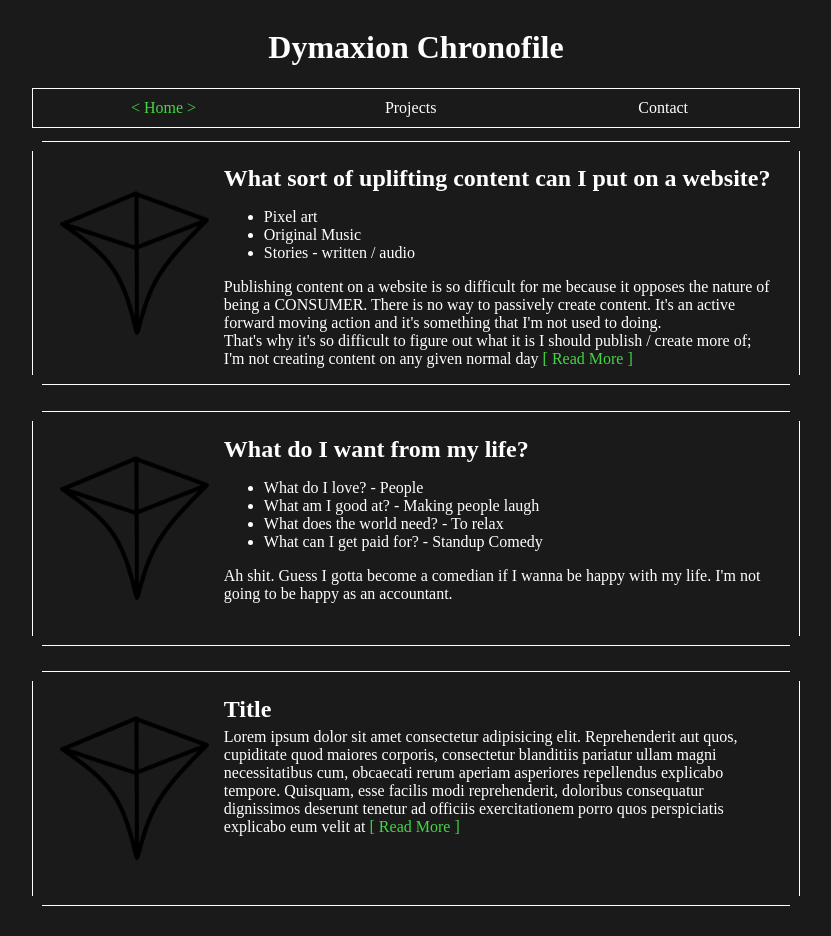
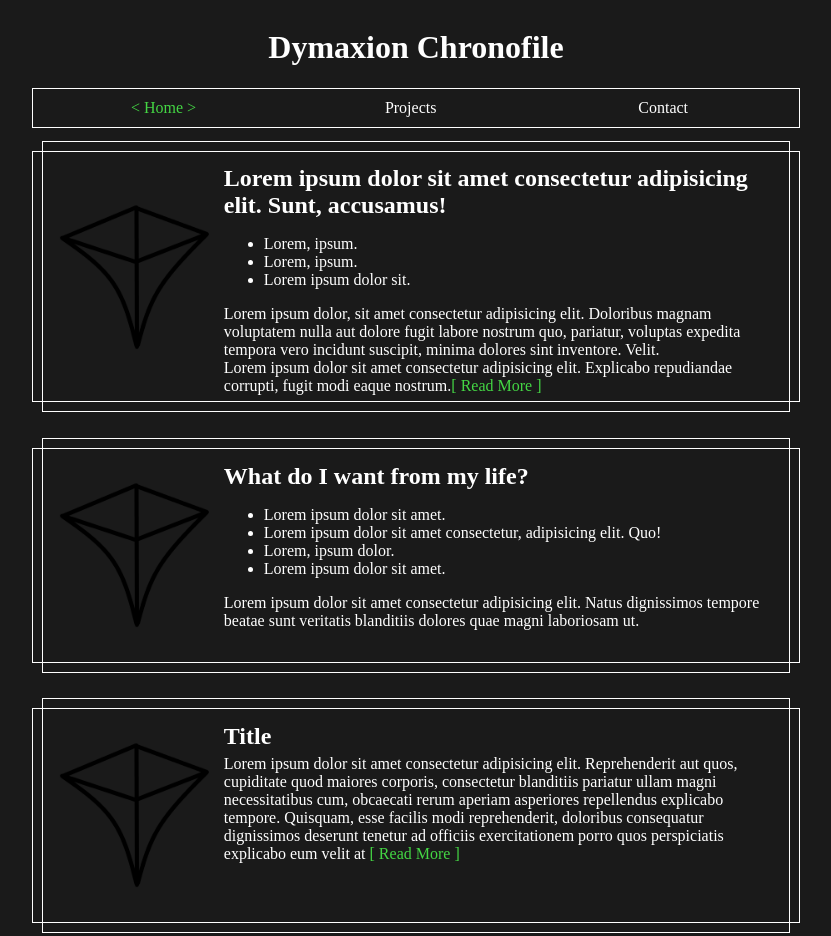
Before and after one commit to mechive/dymaxion_chronofile, a website: page index.html in a window 1280 px wide. Shown: the whole page, without its empty margins (224-1055 px from the left). Drawn offline with nearby package versions, Linux system fonts and the light colour scheme.

Commit message:
changed text

```diff
--- a/index.html
+++ b/index.html
@@ -35,26 +35,26 @@
                     <img src="img/logo.png"  alt="">
                 </div>
                 <div class="txt-wrapper">
-                    <h2>What sort of uplifting content can I put on a website?</h2>
+                    <h2>Lorem ipsum dolor sit amet consectetur adipisicing elit. Sunt, accusamus!</h2>
                     <ul>
-                        <li>Pixel art</li>
-                        <li>Original Music</li>
-                        <li>Stories - written / audio</li>
+                        <li>Lorem, ipsum.</li>
+                        <li>Lorem, ipsum.</li>
+                        <li>Lorem ipsum dolor sit.</li>
                     </ul>
-                    <p>Publishing content on a website is so difficult for me because it opposes the nature of being a CONSUMER. There is no way to passively create content. It's an active forward moving action and it's something that I'm not used to doing.</p>
-                    <p>That's why it's so difficult to figure out what it is I should publish / create more of; I'm not creating content on any given normal day <span id="read-more">[ Read More ]</span></p>
+                    <p>Lorem ipsum dolor, sit amet consectetur adipisicing elit. Doloribus magnam voluptatem nulla aut dolore fugit labore nostrum quo, pariatur, voluptas expedita tempora vero incidunt suscipit, minima dolores sint inventore. Velit.</p>
+                    <p>Lorem ipsum dolor sit amet consectetur adipisicing elit. Explicabo repudiandae corrupti, fugit modi eaque nostrum.<span id="read-more">[ Read More ]</span></p>
                 </div>
             </div>
             <div class="hidden">
                 <div class="txt-wrapper">
-                    <h2>What sort of uplifting content can I put on a website?</h2>
+                    <h2>Lorem ipsum dolor sit amet.</h2>
                     <ul>
-                        <li>Pixel art</li>
-                        <li>Original Music</li>
-                        <li>Stories - written / audio</li>
+                        <li>Lorem ipsum dolor sit.</li>
+                        <li>Lorem, ipsum.</li>
+                        <li>Lorem ipsum dolor sit amet consectetur.</li>
                     </ul>
-                    <p>Publishing content on a website is so difficult for me because it opposes the nature of being a CONSUMER. There is no way to passively create content. It's an active forward moving action and it's something that I'm not used to doing.</p>
-                    <p>That's why it's so difficult to figure out what it is I should publish / create more of; I'm not creating content on any given normal day</p>
+                    <p>Lorem ipsum dolor sit amet, consectetur adipisicing elit. Ipsum reiciendis dolor quae ex voluptatibus neque excepturi esse, provident impedit maxime odio iure, suscipit quisquam accusamus error iusto expedita ipsam fuga.</p>
+                    <p>Lorem ipsum dolor sit amet, consectetur adipisicing elit. In, aut.</p>
                 </div>
                 <div class="img-wrapper-large ">
                     <img src="img/ikigai.jpeg"  class="img-large" id="img-large" alt="">
@@ -69,12 +69,12 @@
                 <div class="txt-wrapper">
                     <h2>What do I want from my life?</h2>
                     <ul>
-                        <li>What do I love? - People</li>
-                        <li>What am I good at? - Making people laugh</li>
-                        <li>What does the world need? - To relax </li>
-                        <li>What can I get paid for? - Standup Comedy</li>
+                        <li>Lorem ipsum dolor sit amet.</li>
+                        <li>Lorem ipsum dolor sit amet consectetur, adipisicing elit. Quo!</li>
+                        <li>Lorem, ipsum dolor. </li>
+                        <li>Lorem ipsum dolor sit amet.</li>
                     </ul>
-                    <p>Ah shit. Guess I gotta become a comedian if I wanna be happy with my life. I'm not going to be happy as an accountant.</p>
+                    <p>Lorem ipsum dolor sit amet consectetur adipisicing elit. Natus dignissimos tempore beatae sunt veritatis blanditiis dolores quae magni laboriosam ut.</p>
                 </div>
             </div>
         </div>
--- a/scss/style.scss
+++ b/scss/style.scss
@@ -122,16 +122,16 @@ html{
                     right: 10px;
                     top: 0;
                     bottom: 0;
-                    border-left: none;
-                    border-right: none;
+                    // border-left: none;
+                    // border-right: none;
                 }
                 &::before {
                     top: 10px;
                     bottom: 10px;
                     left: 0;
                     right: 0;
-                    border-top: none;
-                    border-bottom: none;
+                    // border-top: none;
+                    // border-bottom: none;
                 }
                 @media only screen and (max-width:800px){
                     width: 95%;
```
Also changed, not shown: css/style.css.
